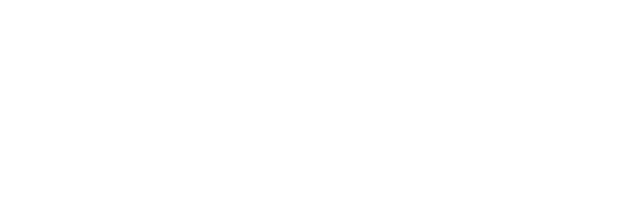
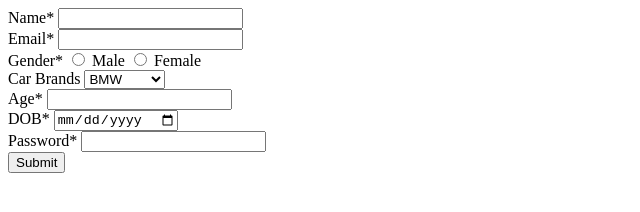
Before and after one commit to acciojob/signup-form-car-omsinghthakur, a website: page main.html in a window 1280 px wide. Shown: the whole page, without its empty margins (0-640 px from the left). Drawn offline with Linux system fonts and the light colour scheme.

Commit message:
created a submission

```diff
--- a/main.html
+++ b/main.html
@@ -7,7 +7,44 @@
 </head>
 
 <body>
-	<!-- the entire body must be written by student -->
+	 <form action="#" method="post">
+<div>
+  <label for="name">Name*</label>
+  <input type="text" id="#name" name="name" required>
+</div>
+	<div>
+		 <label for="email">Email*</label>
+  <input type="email" id="#email" name="email" required>
+	</div>
+ <div>
+  <label for="gender">Gender*</label>
+  <input type="radio" id="male" name="gender" value="male" required>
+		<label for="male">Male</label>
+  <input type="radio" id="female" name="gender" value="female">
+  <label for="female">Female</label>
+	</div>
+  <div>
+  <label for="car_brand">Car Brands</label>
+   <select id="#cars">
+	   <option value="BMW">BMW</option>
+	   <option value="Audi">Audi</option>
+	   <option value="Mercedez">Mercedez</option>
+   </select>
+  </div>
+	<div>
+  <label for="age">Age*</label>
+  <input type="number" id="#age" name="age" required>
+	</div>
+		 <div>
+  <label for="dob">DOB*</label>
+  <input type="date" id="#dop" name="dob" required>
+	 </div>
+		<div>
+  <label for="password">Password*</label>
+  <input type="password" id="#password" name="password" required>
+		</div>
+  <button  type="submit">Submit</button>
+</form>
     <script type="text/javascript" src="./script.js">
 </script>
 
```
